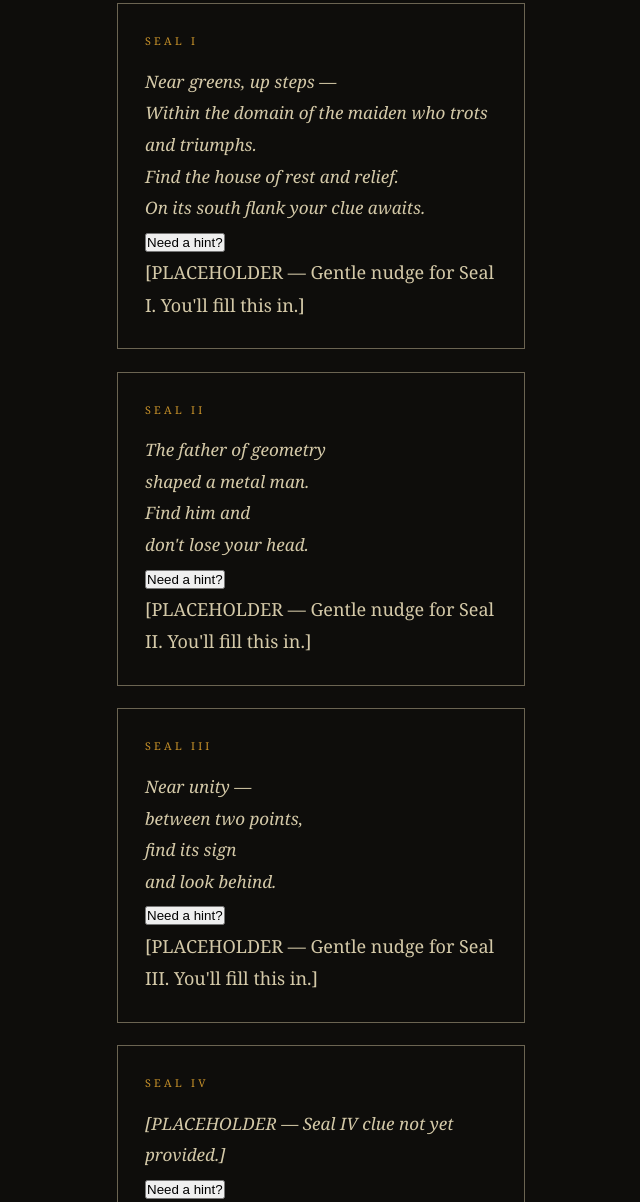
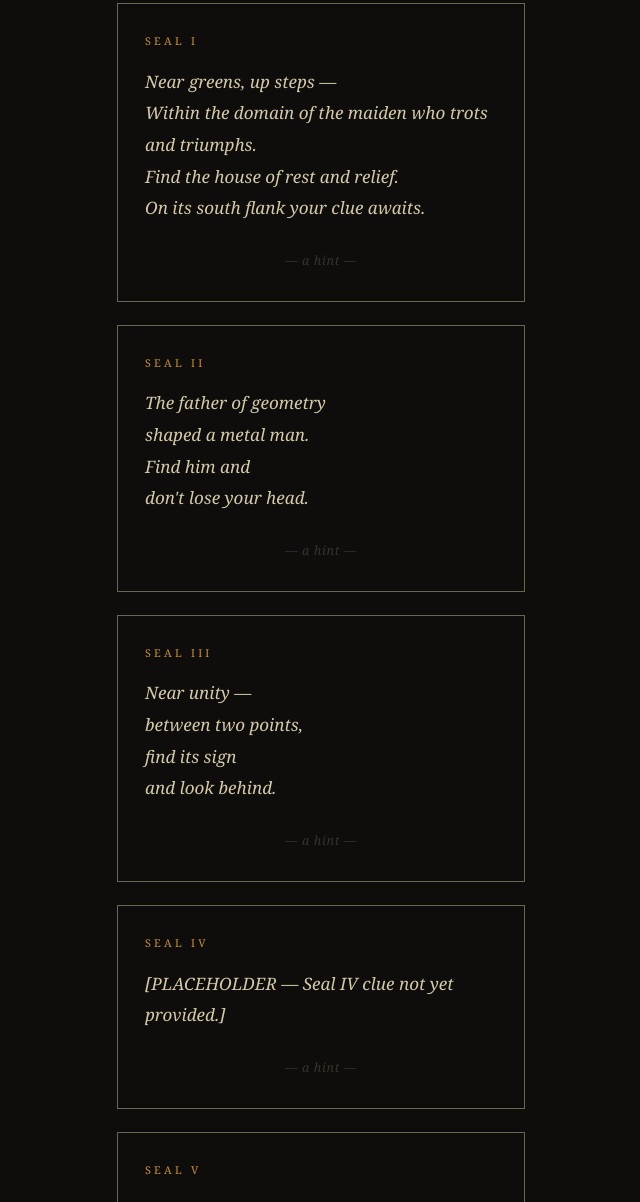
Before and after one commit to HeliosHerald/Rove54, a plain HTML site: page index.html in a window 1280 px wide. Shown: the part 676-1878 px from the top of the page, without its empty margins (319-959 px from the left). Drawn offline with Linux system fonts and the light colour scheme; a web font is replaced by a local one.

Commit message:
Add files via upload

```diff
--- a/index.html
+++ b/index.html
@@ -92,6 +92,45 @@
     }
     .info-block a:hover { border-bottom-color: var(--accent); }
 
+
+    /* ---- HINT ---- */
+    .hint-wrap {
+      margin-top: 1rem;
+      text-align: center;
+    }
+    .hint-toggle {
+      background: none;
+      border: none;
+      font-family: 'IM Fell English', Georgia, serif;
+      font-size: 0.7rem;
+      font-style: italic;
+      color: rgba(107,100,82,0.45);
+      cursor: pointer;
+      padding: 0;
+      letter-spacing: 0.05em;
+      transition: color 0.3s;
+      display: inline-block;
+    }
+    .hint-toggle:hover { color: var(--dim); }
+    .hint-toggle::before { content: "— "; }
+    .hint-toggle::after { content: " —"; }
+    .hint-text {
+      max-height: 0;
+      overflow: hidden;
+      transition: max-height 0.5s ease-out, opacity 0.4s ease-out;
+      opacity: 0;
+      margin-top: 0;
+      font-size: 0.82rem;
+      font-style: italic;
+      color: var(--dim);
+      line-height: 1.7;
+    }
+    .hint-text.visible {
+      max-height: 10rem;
+      opacity: 1;
+      margin-top: 0.75rem;
+    }
+
     /* ---- SIGIL WRAP ---- */
     #sigil-wrap {
       display: flex;
@@ -140,7 +179,7 @@
         On its south flank your clue awaits.
       </p>
       <div class="hint-wrap">
-        <button class="hint-btn" onclick="toggleHint( + hint_id + )">Need a hint?</button>
+        <button class="hint-toggle" onclick="toggleHint('hint_1')">a hint</button>
         <p class="hint-text" id="hint_1">
           [PLACEHOLDER — Gentle nudge for Seal I. You'll fill this in.]
         </p>
@@ -155,7 +194,7 @@
         don't lose your head.
       </p>
       <div class="hint-wrap">
-        <button class="hint-btn" onclick="toggleHint( + hint_id + )">Need a hint?</button>
+        <button class="hint-toggle" onclick="toggleHint('hint_2')">a hint</button>
         <p class="hint-text" id="hint_2">
           [PLACEHOLDER — Gentle nudge for Seal II. You'll fill this in.]
         </p>
@@ -170,7 +209,7 @@
         and look behind.
       </p>
       <div class="hint-wrap">
-        <button class="hint-btn" onclick="toggleHint( + hint_id + )">Need a hint?</button>
+        <button class="hint-toggle" onclick="toggleHint('hint_3')">a hint</button>
         <p class="hint-text" id="hint_3">
           [PLACEHOLDER — Gentle nudge for Seal III. You'll fill this in.]
         </p>
@@ -182,7 +221,7 @@
         [PLACEHOLDER — Seal IV clue not yet provided.]
       </p>
       <div class="hint-wrap">
-        <button class="hint-btn" onclick="toggleHint( + hint_id + )">Need a hint?</button>
+        <button class="hint-toggle" onclick="toggleHint('hint_4')">a hint</button>
         <p class="hint-text" id="hint_4">
           [PLACEHOLDER — Gentle nudge for Seal IV. You'll fill this in.]
         </p>
@@ -197,7 +236,7 @@
         But everyone gets thirsty.
       </p>
       <div class="hint-wrap">
-        <button class="hint-btn" onclick="toggleHint( + hint_id + )">Need a hint?</button>
+        <button class="hint-toggle" onclick="toggleHint('hint_5')">a hint</button>
         <p class="hint-text" id="hint_5">
           [PLACEHOLDER — Gentle nudge for Seal V. You'll fill this in.]
         </p>
@@ -212,7 +251,7 @@
         red, white, and blue.
       </p>
       <div class="hint-wrap">
-        <button class="hint-btn" onclick="toggleHint( + hint_id + )">Need a hint?</button>
+        <button class="hint-toggle" onclick="toggleHint('hint_6')">a hint</button>
         <p class="hint-text" id="hint_6">
           [PLACEHOLDER — Gentle nudge for Seal VI. You'll fill this in.]
         </p>
@@ -374,21 +413,21 @@
   /* Burst fires immediately */
   setTimeout(function() { fireBurst(); fireVibration(); fireTone(); }, 80);
   /* Sigil rises from the burst */
-  setTimeout(function() { fadeIn('sigil', 1200, 0.9); },         200);
+  setTimeout(function() { fadeIn('sigil', 1000, 0.9); },         150);
   /* Content cascades in */
-  setTimeout(function() { fadeIn('el-1',  800); },               1200);
-  setTimeout(function() { fadeIn('el-2',  700); },               1600);
-  setTimeout(function() { fadeIn('el-3',  900); },               1900);
-  setTimeout(function() { fadeIn('el-4',  700); },               2300);
-  setTimeout(function() { fadeIn('el-5',  700); },               2600);
-  setTimeout(function() { fadeIn('el-6',  1000); },              2900);
-  setTimeout(function() { fadeIn('el-7',  700); },               3500);
-  setTimeout(function() { fadeIn('el-8',  700); },               3800);
-  setTimeout(function() { fadeIn('el-9',  900); },               4000);
-  setTimeout(function() { fadeIn('el-10', 700); },               4600);
-  setTimeout(function() { fadeIn('el-11', 700); },               4800);
-  setTimeout(function() { fadeIn('el-12', 700); },               5000);
-  setTimeout(function() { fadeIn('el-footer', 700, 0.5); },      5300);
+  setTimeout(function() { fadeIn('el-1',  600); },               400);
+  setTimeout(function() { fadeIn('el-2',  600); },               700);
+  setTimeout(function() { fadeIn('el-3',  700); },               950);
+  setTimeout(function() { fadeIn('el-4',  600); },               1150);
+  setTimeout(function() { fadeIn('el-5',  600); },               1350);
+  setTimeout(function() { fadeIn('el-6',  800); },               1550);
+  setTimeout(function() { fadeIn('el-7',  600); },               2000);
+  setTimeout(function() { fadeIn('el-8',  600); },               2200);
+  setTimeout(function() { fadeIn('el-9',  700); },               2400);
+  setTimeout(function() { fadeIn('el-10', 600); },               2800);
+  setTimeout(function() { fadeIn('el-11', 600); },               3000);
+  setTimeout(function() { fadeIn('el-12', 600); },               3200);
+  setTimeout(function() { fadeIn('el-footer', 600, 0.5); },      3500);
 
   /* Fallback — show everything after 10s */
   setTimeout(function() {
```
